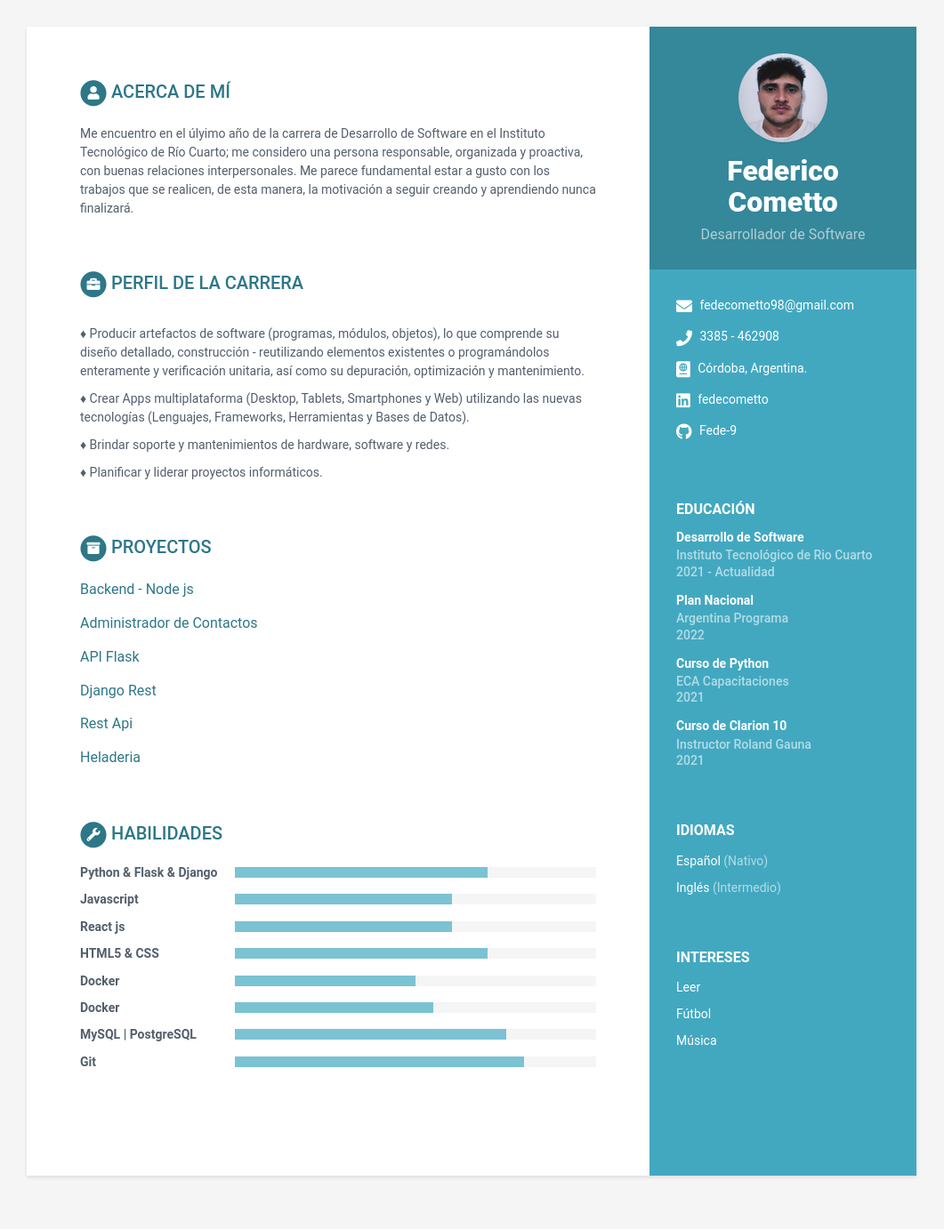
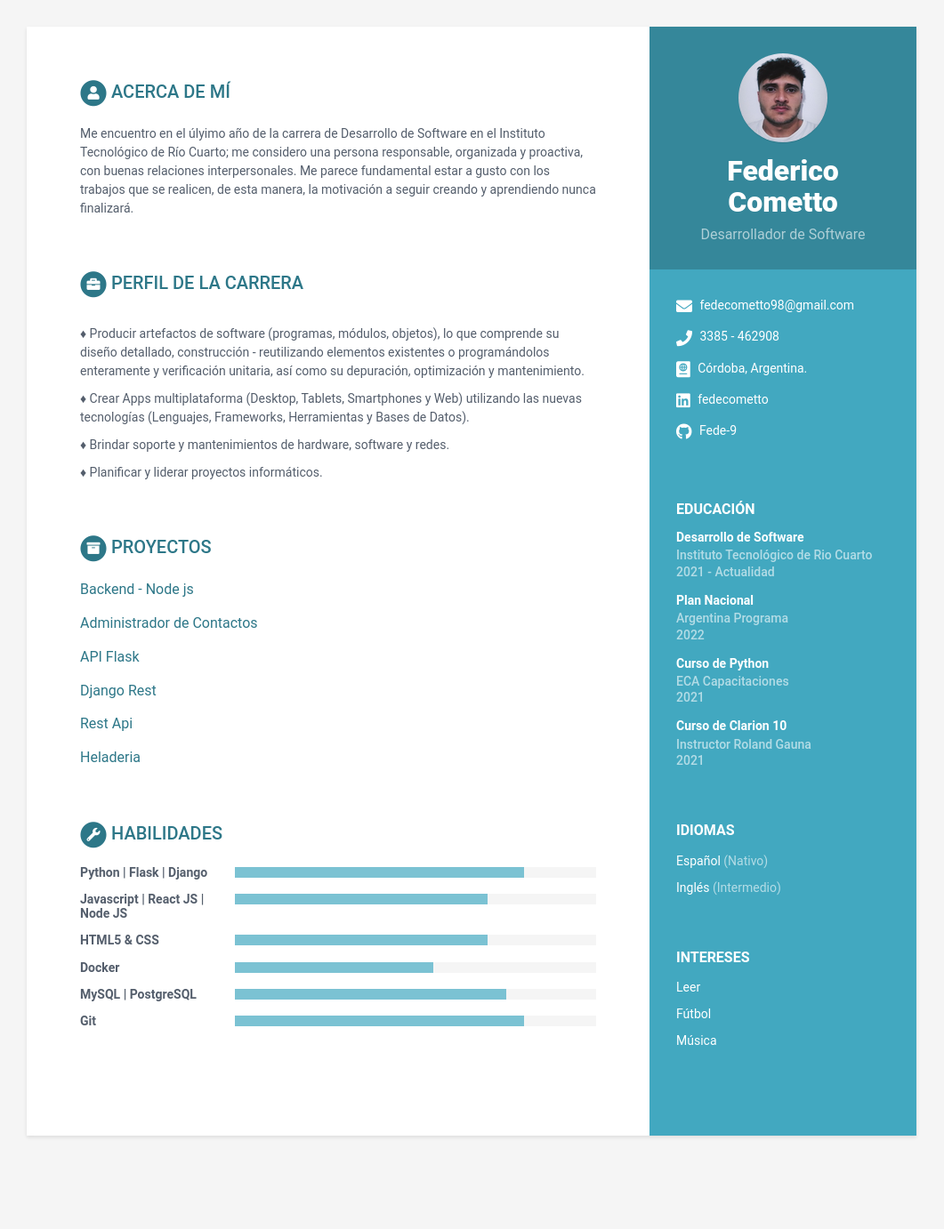
Before and after one commit to Fede-9/Fede-9.github.io, a Jekyll site: the page built from index.html, in a window 1280 px wide. Shown: the whole page at 89% size, without its empty margins (110-1171 px from the left). Built offline with Jekyll 4.4.1, drawn with Linux system fonts in a browser that asks for light colours; after the commit the page ends 1337 px from its top, so only the background shows below that.

Commit message:
ultimos cambios

```diff
--- a/_data/data.yml
+++ b/_data/data.yml
@@ -133,20 +133,14 @@ skills:
 
     toolset:
 
-      - name: Python & Flask & Django
+      - name: Python | Flask | Django
+        level: 80%
+
+      - name: Javascript | React JS | Node JS
         level: 70%
-
-      - name: Javascript
-        level: 60%
-
-      - name: React js
-        level: 60%
 
       - name: HTML5 & CSS
         level: 70%
-
-      - name: Docker
-        level: 50%
 
       - name: Docker
         level: 55%
```
